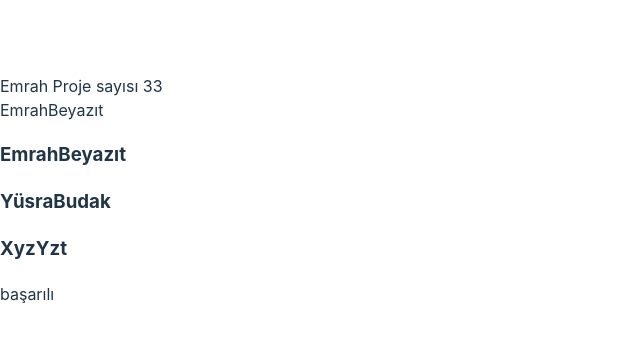
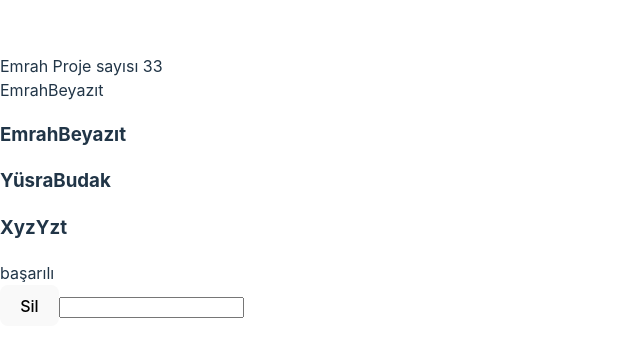
Before and after one commit to emrahbyz/10DaysOfTS, a React (Vite) app in the folder vite-project/: page / in a window 1280 px wide. Shown: the part 210-566 px from the top of the page, without its empty margins (0-640 px from the left). Built offline with nearby package versions, Linux system fonts and the light colour scheme.

Commit message:
new commit

```diff
--- a/vite-project/src/App.tsx
+++ b/vite-project/src/App.tsx
@@ -1,3 +1,4 @@
+import EventActions from "./components/EventActions";
 import Home from "./components/Home";
 import Instructor from "./components/Instructor";
 import InstructorList from "./components/InstructorList";
@@ -29,6 +30,7 @@ function App() {
       <Instructor instructorNameLastName={instructor} />
       <InstructorList instructorNameLastNameList={instructorList} />
       <Request status="succes" />
+      <EventActions />
     </div>
   );
 }
--- /dev/null
+++ b/vite-project/src/components/EventActions.tsx
@@ -0,0 +1,27 @@
+import React, { useState } from "react";
+
+const EventActions = () => {
+  const [value, setValue] = useState("");
+
+  const handleClick = (
+    event: React.MouseEvent<HTMLButtonElement>,
+    id: number
+  ) => {
+    console.log("Button clicked with id:", id);
+  };
+
+  const handleChange = (event: React.ChangeEvent<HTMLInputElement>) => {
+    const newValue = event.target.value;
+    setValue(newValue);
+    console.log(newValue);
+  };
+
+  return (
+    <div>
+      <button onClick={(event) => handleClick(event, 4)}>Sil</button>
+      <input type="text" value={value} onChange={handleChange} />
+    </div>
+  );
+};
+
+export default EventActions;
```
